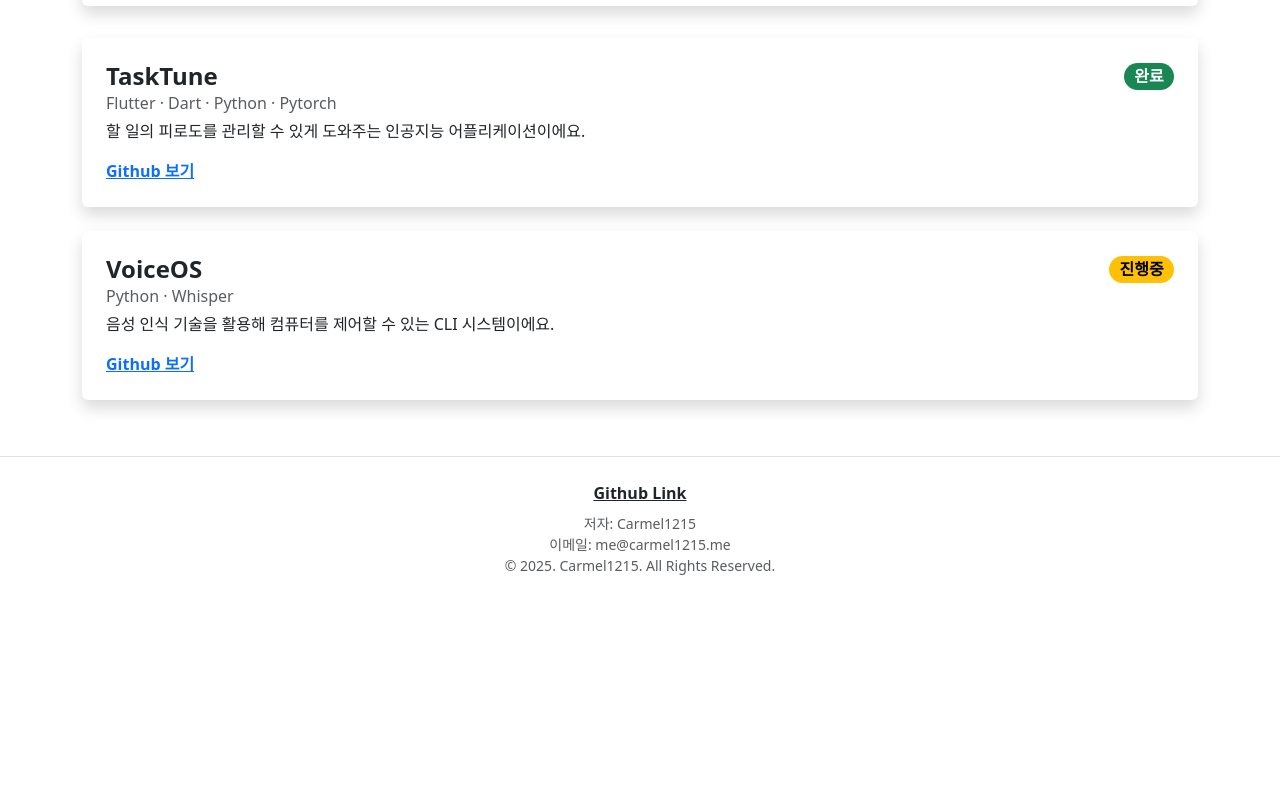
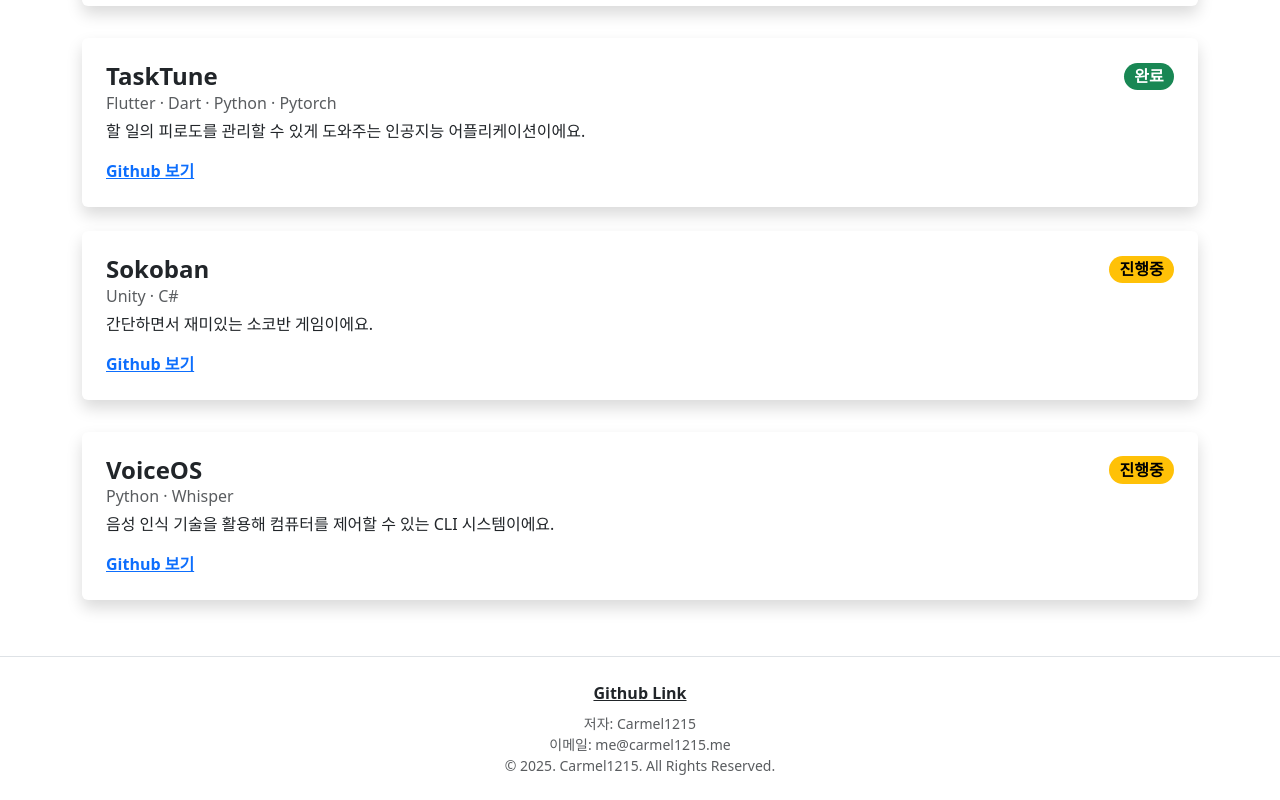
Before and after one commit to Carmel1215/Carmel1215.github.io, a plain HTML site: page index.html in a window 1280 px wide. Shown: the part 1082-1882 px from the top of the page. Before the commit the page ends 1682 px from the top, so only its background shows below. Drawn offline with Linux system fonts and the light colour scheme.

Commit message:
feat: projects에 Sokoban 추가

```diff
--- a/index.html
+++ b/index.html
@@ -149,6 +149,24 @@
                 </a>
             </div>
 
+            <!-- Sokoban -->
+            <div class="card border-0 shadow p-4 mb-2 project-card">
+                <div class="d-flex justify-content-between align-items-center">
+                    <h4 class="fw-bold mb-0">Sokoban</h4>
+                    <span class="badge rounded-pill text-bg-warning fs-6">진행중</span>
+                </div>
+
+                <p class="text-muted mb-1">Unity · C#</p>
+                <p class="mb-3">
+                    간단하면서 재미있는 소코반 게임이에요.
+                </p>
+
+                <a href="https://github.com/Carmel1215/Sokoban"
+                   class="link-primary fw-semibold" target="_blank">
+                    Github 보기
+                </a>
+            </div>
+
             <!-- VoiceOS -->
             <div class="card border-0 shadow p-4 mb-2 project-card">
                 <div class="d-flex justify-content-between align-items-center">
```
